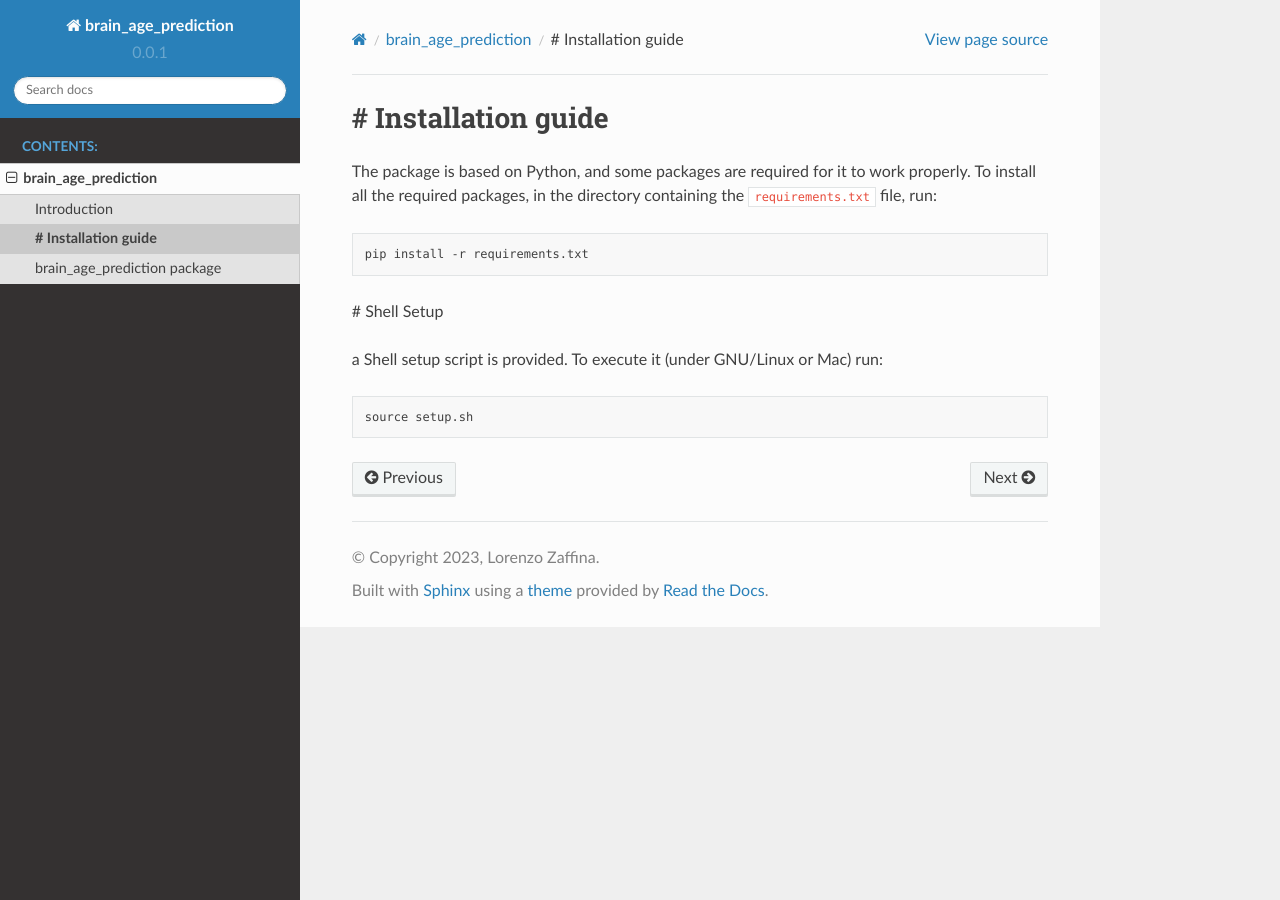
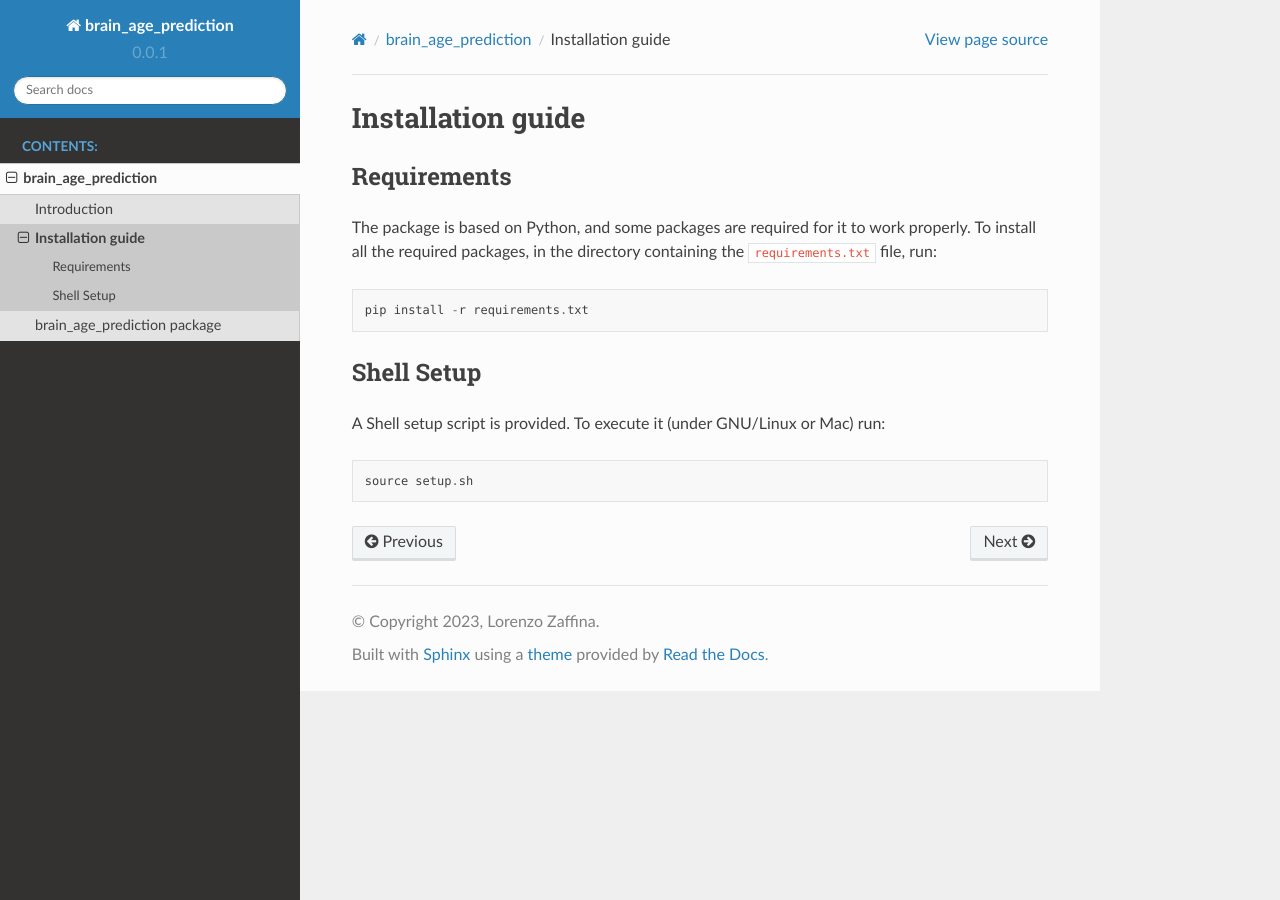
Before and after one commit to zaffo1/brain_age_prediction, a Sphinx documentation site: the page built from docs/source/installation.rst, in a window 1280 px wide. Built offline with Sphinx 7.4.7 and the Read the Docs theme 2.0.0, drawn with Linux system fonts in a browser that asks for light colours.

Commit message:
added installation guide

```diff
--- a/docs/source/installation.rst
+++ b/docs/source/installation.rst
@@ -1,18 +1,19 @@
-# Installation guide
-============
-
+Installation guide
+=====================
+Requirements
+************
 The package is based on Python, and some packages are required for it to work properly.
 To install all the required packages, in the directory containing the ``requirements.txt`` file, run:
 
-.. code-block:: terminal
+.. code-block::
 
    pip install -r requirements.txt
 
 
-# Shell Setup
+Shell Setup
+************
+A Shell setup script is provided. To execute it (under GNU/Linux or Mac) run:
 
-a Shell setup script is provided. To execute it (under GNU/Linux or Mac) run:
-
-.. code-block:: terminal
+.. code-block::
 
    source setup.sh
```
